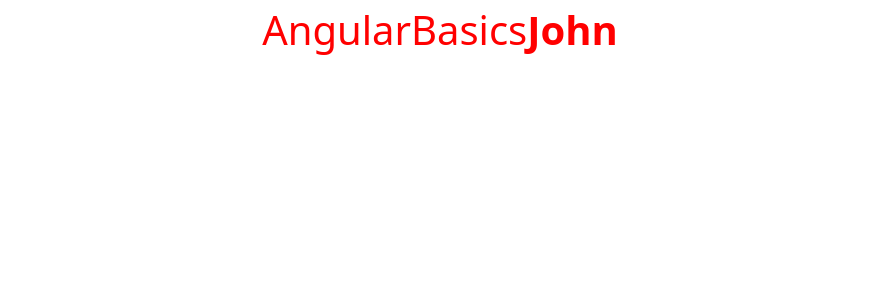
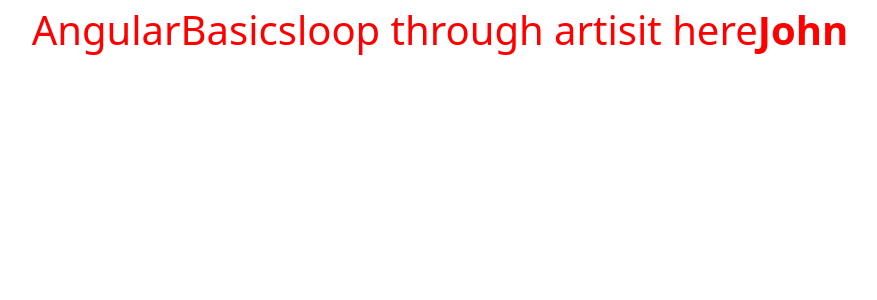
Before and after one commit to Johnnasimba/angularbasics, an Angular app: page / in a window 1280 px wide. Shown: the top 300 px of the page, without its empty margins (200-1077 px from the left). Built offline with nearby package versions, Linux system fonts and the light colour scheme.

Commit message:
Initializing loop

```diff
--- a/src/app/app.component.html
+++ b/src/app/app.component.html
@@ -4,5 +4,8 @@
 
 
 <div class="container primary">
-AngularBasics  <strong> {{query }}</strong>
+AngularBasics
+
+<div></div>loop through artisit here
+ <strong> {{query }}</strong>
 </div>
```
